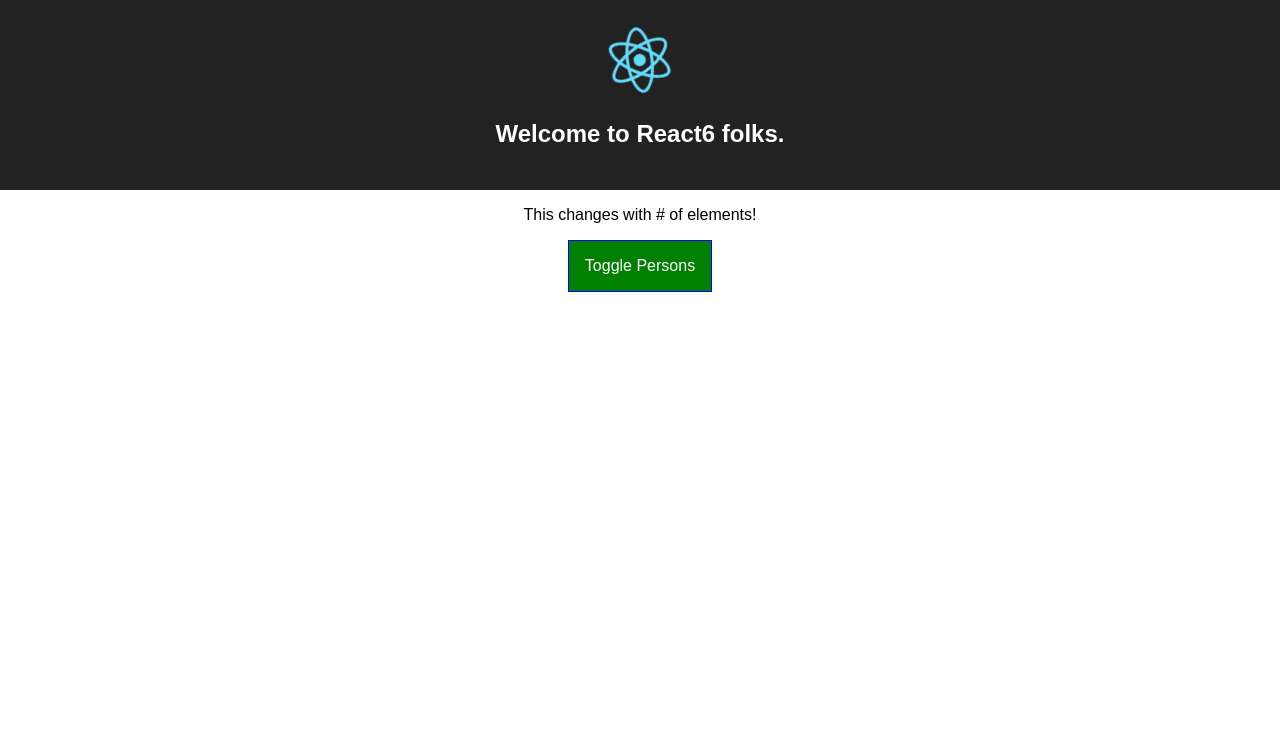
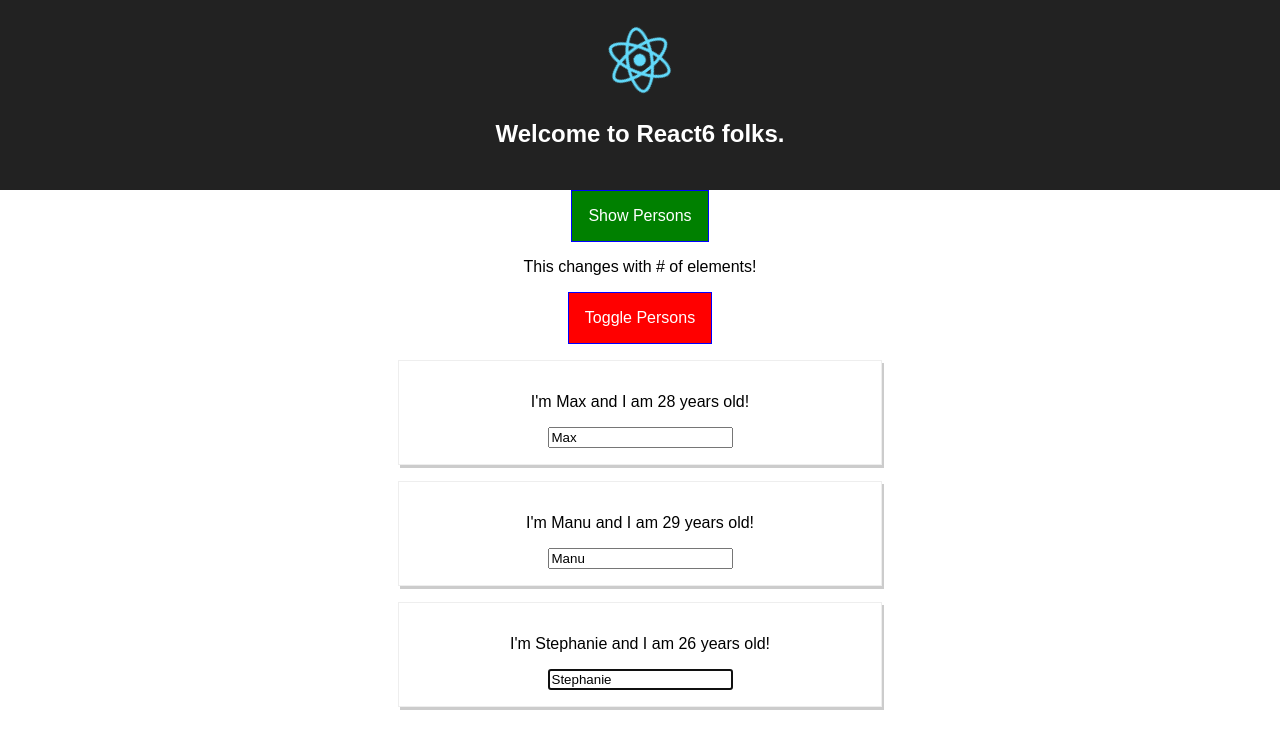
Before and after one commit to sharpertool/burger_builder, a React app: page / in a window 1280 px wide. Both pictures are taken after a click on the button "Toggle Persons". Shown: the top 748 px of the page. Built offline with nearby package versions, Linux system fonts and the light colour scheme.

Commit message:
with class, and lots of console logs
Tracks the component lifecycle

```diff
--- a/package.json
+++ b/package.json
@@ -90,5 +90,8 @@
   },
   "eslintConfig": {
     "extends": "react-app"
+  },
+  "devDependencies": {
+    "prop-types": "^15.6.2"
   }
 }
--- a/src/components/Cockpit/Cockpit.css
+++ b/src/components/Cockpit/Cockpit.css
@@ -10,7 +10,7 @@
     font-weight: bold;
 }
 
-.Cockpit button {
+.Button {
   border: 1px solid blue;
   padding: 16px;
   background-color: green;
@@ -18,16 +18,16 @@
   color: white;
 }
 
-.Cockpit button:hover {
+.Button:hover {
   background-color: lightgreen;
   color: black;
 }
 
-.Cockpit button.Red {
+.Button.Red {
   background-color: red;
 }
 
-.Cockpit button.Red:hover {
+.Button.Red:hover {
   background-color: salmon;
   color: black;
 }
--- a/src/components/Cockpit/Cockpit.js
+++ b/src/components/Cockpit/Cockpit.js
@@ -1,15 +1,30 @@
 import React, {Component} from 'react';
 import classes from "./Cockpit.css";
+import Aux from '../../hoc/Aux'
 
 class Cockpit extends Component {
+  constructor(props) {
+    super(props)
+
+    console.log('[Cockpit.js] Inside Constructor', props)
+  }
+
+  componentWillMount() {
+    console.log('[Cockpit.js] Inside Will Mount]')
+  }
+
+  componentDidMount() {
+    console.log('[Cockpit.js] Inside Did Mount]')
+  }
 
   render() {
+    console.log('[Cockpit.js] Inside render')
     const props = this.props
 
-    let btnClass = '';
+    let btnClass = classes.Button;
 
     if (props.showPersons) {
-      btnClass = classes.Red;
+      btnClass = [classes.Button, classes.Red].join(' ');
     }
 
     const assignedClasses = [];
@@ -21,13 +36,13 @@ class Cockpit extends Component {
     }
 
     return (
-      <div className={classes.Cockpit}>
+      <Aux>
         <p className={assignedClasses.join(' ')}>This changes with # of elements!</p>
         <button
           className={btnClass}
           onClick={props.click}>Toggle Persons
         </button>
-      </div>
+      </Aux>
     );
   }
 }
--- a/src/components/Persons/Person/Person.js
+++ b/src/components/Persons/Person/Person.js
@@ -1,20 +1,68 @@
 import React, {Component} from 'react';
+import PropTypes from 'prop-types'
 
 import classes from './Person.css';
+import Aux from '../../../hoc/Aux'
+import withClass from '../../../hoc/withClass'
 
 class Person extends Component {
+  constructor(props) {
+    super(props)
+
+    console.log('[Person.js] Inside Constructor', props)
+    this.inputElement = React.createRef()
+  }
+
+  componentWillMount() {
+    console.log('[Person.js] Inside Will Mount]')
+  }
+
+  componentDidMount() {
+    console.log('[Person.js] Inside Did Mount]')
+  }
+
+  focusme() {
+    this.inputElement.current.focus()
+  }
+
+  componentWillReceiveProps(nextProps) {
+    console.log('[UPDATE Person.js] Inside componentWillReceiveProps', nextProps)
+  }
+
+  shouldComponentUpdate(nextProps, nextState) {
+    console.log('[UPDATE Person.js] Inside shouldComponentUpdate', nextProps, nextState)
+    return true
+  }
+
+  componentWillUpdate(nextProps, nextState) {
+    console.log('[UPDATE Person.js] Inside componentWillUpdate', nextProps, nextState)
+  }
+
   render() {
+    console.log('[Person.js] Inside render')
     const props=this.props
 
     return (
-      <div className={classes.Person}>
+      <Aux>
         <p onClick={props.click}>I'm {props.name} and I am {props.age} years old!</p>
         <p onClick={props.click}>{props.children}</p>
-        <input type="text" onChange={props.changed} value={props.name}/>
-      </div>
+        <input
+          ref={this.inputElement}
+          type="text"
+          onChange={props.changed}
+          value={props.name}
+          />
+      </Aux>
     );
 
   }
 }
 
-export default Person;
+Person.propTypes = {
+  click: PropTypes.func,
+  name: PropTypes.string,
+  age: PropTypes.number,
+  changed: PropTypes.func
+}
+
+export default withClass(Person, classes.Person);
--- a/src/components/Persons/Persons.js
+++ b/src/components/Persons/Persons.js
@@ -1,15 +1,54 @@
-import React, {Component} from 'react';
+import React, {PureComponent} from 'react';
 import Person from "./Person/Person";
 
-class Persons extends Component {
+class Persons extends PureComponent {
+
+  constructor(props) {
+    super(props)
+
+    console.log('[Persons.js] Inside Constructor', props)
+    this.lastPersonRef = React.createRef()
+  }
+
+  componentWillMount() {
+    console.log('[Persons.js] Inside Will Mount]')
+  }
+
+  componentDidMount() {
+    console.log('[Persons.js] Inside Did Mount]')
+    this.lastPersonRef.current.focusme()
+  }
+
+  componentWillReceiveProps(nextProps) {
+    console.log('[UPDATE Persons.js] Inside componentWillReceiveProps', nextProps)
+  }
+
+  // shouldComponentUpdate(nextProps, nextState) {
+  //   console.log('[UPDATE Persons.js] Inside shouldComponentUpdate', nextProps, nextState)
+  //   return nextProps.persons !== this.props.persons
+  //     || nextProps.changed !== this.props.changed
+  //     || this.props.clicked !== nextProps.clicked
+  //   //return true
+  // }
+
+  componentWillUpdate(nextProps, nextState) {
+    console.log('[UPDATE Persons.js] Inside componentWillUpdate', nextProps, nextState)
+  }
+
+  componentDidUpdate() {
+    console.log('[UPDATE Persons.js] Inside componentDidUpdate')
+  }
 
   render() {
+    console.log('[Persons.js] Inside render')
     const props = this.props
 
     return (props.persons.map((p, index) => {
         return <Person
           key={p.id} {...p}
+          position={index}
           click={() => props.clicked(index)}
+          ref={this.lastPersonRef}
           changed={(event) => props.changed(event, p.id)}
         />;
       })
--- a/src/containers/App.js
+++ b/src/containers/App.js
@@ -1,18 +1,20 @@
-import React, {Component} from 'react';
+import React, {PureComponent} from 'react';
 import logo from '../logo.svg';
 import classes from './App.css';
 import Persons from '../components/Persons/Persons';
 import Cockpit from '../components/Cockpit/Cockpit';
 import Header from '../components/Header';
+import Aux from '../hoc/Aux';
+import withClass from '../hoc/withClass';
 
 console.log(`css stuff: ${JSON.stringify(classes)}`);
 
-class App extends Component {
+class App extends PureComponent {
 
   constructor(props) {
-    super(props)
+    super(props);
 
-    console.log('[App.js] Inside Constructor', props)
+    console.log('[App.js] Inside Constructor', props);
 
     this.state = {
       persons: [
@@ -20,16 +22,31 @@ class App extends Component {
         {id: 'xxy', name: 'Manu', age: 29},
         {id: 'xxz', name: 'Stephanie', age: 26},
       ],
-      showPersons: true
-    }
+      showPersons: false,
+      toggleClicked: 0,
+    };
   }
 
   componentWillMount() {
-    console.log('Yeah, it will mount')
+    console.log('[App.js] Inside Will Mount]');
   }
 
   componentDidMount() {
-    console.log('It was successfully mounted. I could do some side-effects here if I want.')
+    console.log('[App.js] Inside Did Mount]');
+  }
+
+  // shouldComponentUpdate(nextProps, nextState) {
+  //   console.log('[UPDATE App.js] Inside shouldComponentUpdate', nextProps, nextState)
+  //   return nextState.persons !== this.state.persons
+  //   || nextState.showPersons !== this.state.showPersons
+  // }
+
+  componentWillUpdate(nextProps, nextState) {
+    console.log('[UPDATE App.js] Inside componentWillUpdate', nextProps, nextState);
+  }
+
+  componentDidUpdate() {
+    console.log('[UPDATE App.js] Inside componentDidUpdate');
   }
 
   nameChangedHandler = (event, id) => {
@@ -46,18 +63,31 @@ class App extends Component {
   };
 
   togglePersonsHandler = () => {
-    this.setState({showPersons: !this.state.showPersons});
+    this.setState((prevState, props) => {
+      const doesShow = prevState.showPersons
+        return {
+          showPersons: !doesShow,
+          toggleClicked: prevState.toggleClicked + 1
+        };
+      }
+    );
   };
 
   render() {
-    console.log('rendering....')
+    console.log('[App.js] Inside render');
     return (
-      <div className={classes.App}>
+      <Aux>
         <Header
           logo={logo}
           message={this.props.title}
           classes={classes}
         />
+        <button
+          onClick={() => {
+            this.setState({showPersons: true});
+          }}>
+          Show Persons
+        </button>
         <Cockpit
           persons={this.state.persons}
           showPersons={this.state.showPersons}
@@ -68,9 +98,9 @@ class App extends Component {
           clicked={this.deletePersonHandler}
           changed={this.nameChangedHandler}
         /> : null}
-      </div>
+      </Aux>
     );
   }
 }
 
-export default App;
+export default withClass(App, classes.App);
--- /dev/null
+++ b/src/hoc/Aux.js
@@ -0,0 +1,3 @@
+const aux = (props) => props.children
+
+export default aux
--- /dev/null
+++ b/src/hoc/withClass.js
@@ -0,0 +1,28 @@
+import React, {Component} from 'react';
+
+// const withClass = (WrappedComponent, classname) => {
+//   return (props) => {
+//     return (
+//       <div className={classname}>
+//         <WrappedComponent {...props}/>
+//       </div>
+//     );
+//   };
+// };
+
+const withClass = (WrappedComponent, classname) => {
+  const WithClass = class extends Component {
+    render() {
+      return (
+        <div className={classname}>
+          <WrappedComponent ref={this.props.forwardedRef} {...this.props}/>
+        </div>
+      )
+    }
+  }
+  return React.forwardRef((props, ref) => {
+    return <WithClass {...props} forwardedRef={ref}/>
+  })
+}
+
+export default withClass;
```
Also changed, not shown: 1 other file (tests, documents, lock files or other folders).
